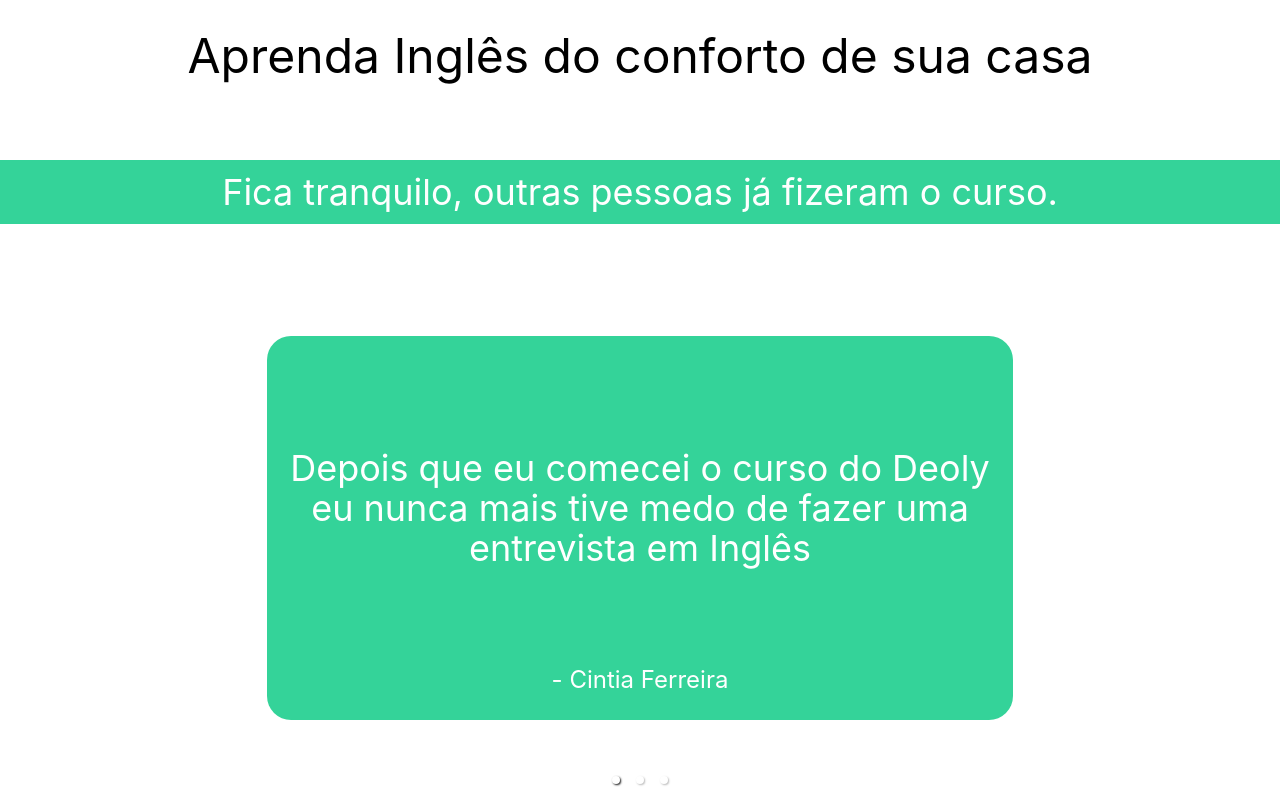
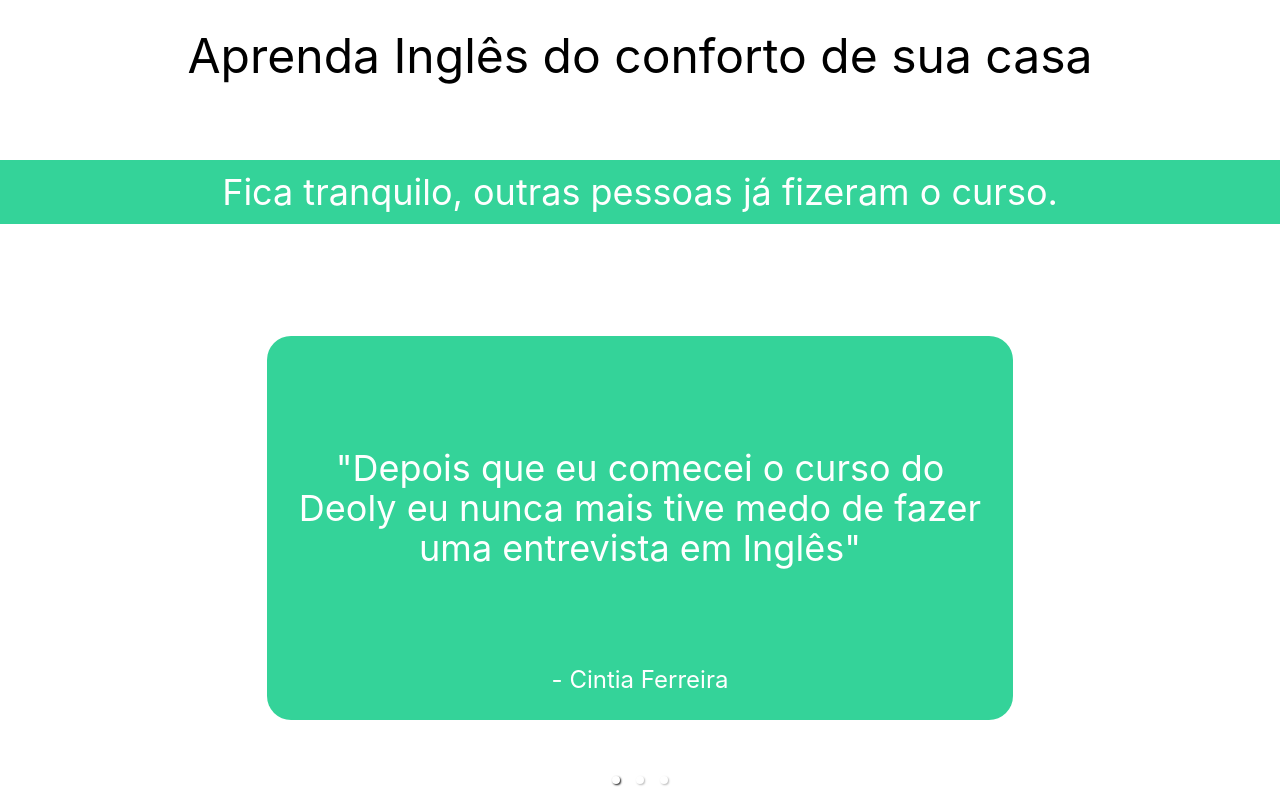
Before and after one commit to KeysiJones/english4developers, a React (Create React App) app: page / in a window 1280 px wide. Shown: the part 829-1629 px from the top of the page. Built offline with nearby package versions, Linux system fonts and the light colour scheme.

Commit message:
fix: adiciona aspas nos testemunhos

```diff
--- a/src/App.js
+++ b/src/App.js
@@ -38,15 +38,15 @@
       <Carousel showThumbs={false} showStatus={false}>
         <div className="testimony-box">
           <TestimonyBoxText
-            text="Depois que eu comecei o curso do Deoly eu nunca mais tive medo de
-            fazer uma entrevista em Inglês"
+            text='"Depois que eu comecei o curso do Deoly eu nunca mais tive medo de
+            fazer uma entrevista em Inglês"'
           />
           <p className="text-2xl my-4">- Cintia Ferreira</p>
         </div>
         <div className="testimony-box">
           <TestimonyBoxText
-            text="2 semanas depois de ter terminado o curso eu consegui um emprego
-            !!! o curso é demais."
+            text='"2 semanas depois de ter terminado o curso eu consegui um emprego
+            !!! o curso é demais."'
           />
           <p className="text-2xl my-4">- Carlos Souza</p>
         </div>
```
